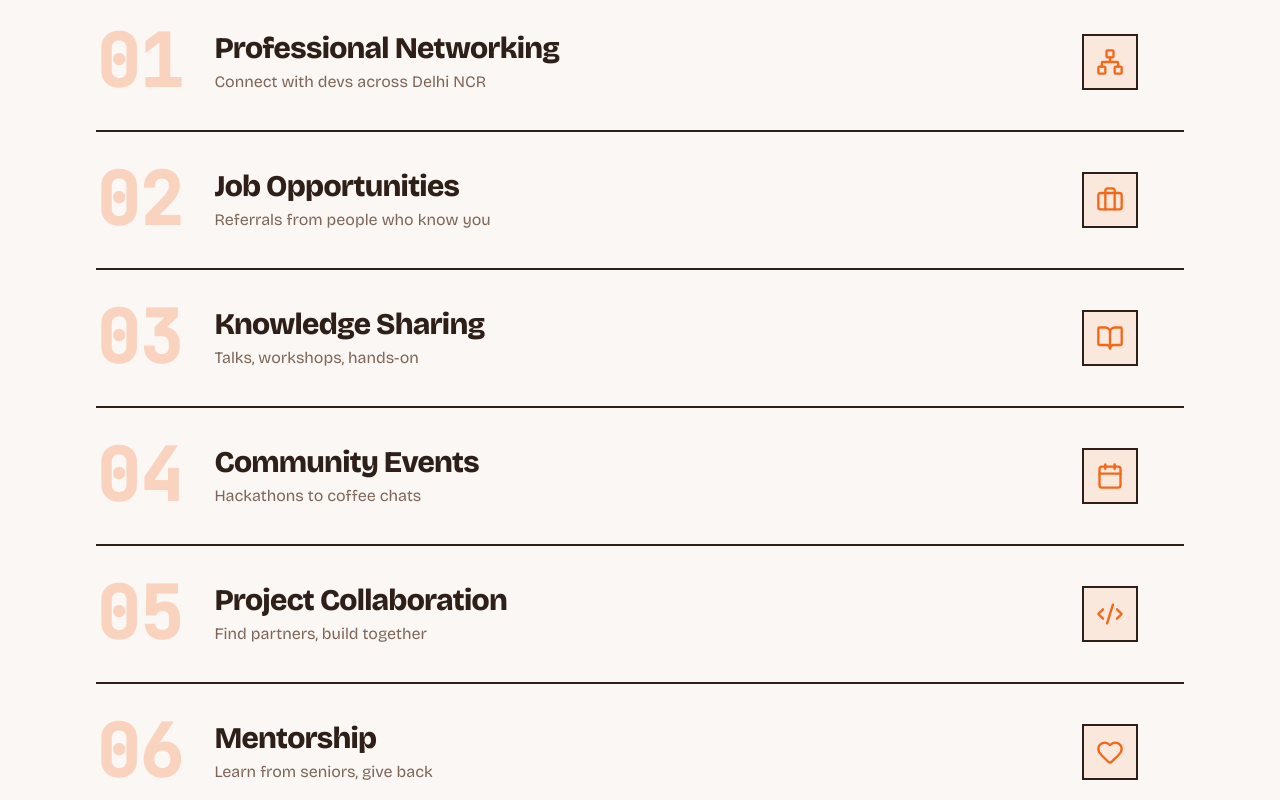
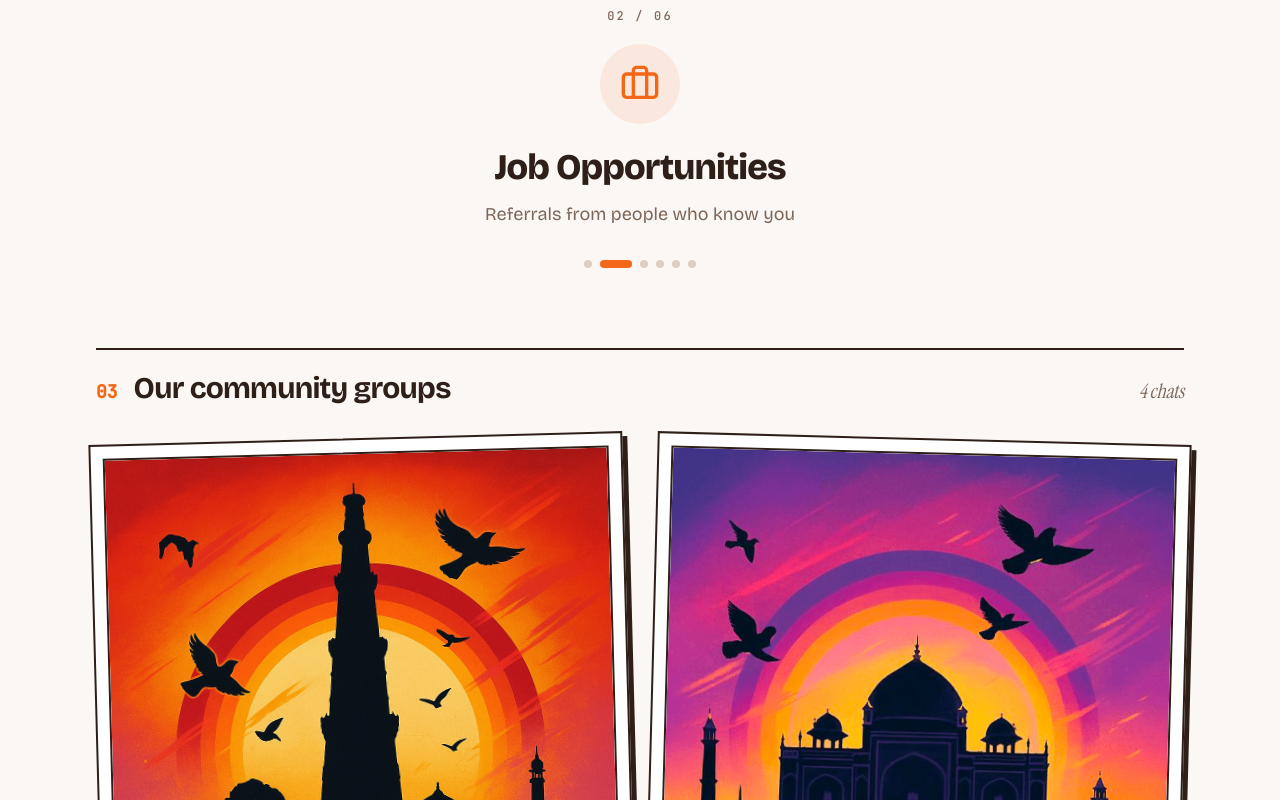
Before and after one commit to gagangulyani/delhi-devs-rebooted, a Next.js app: page / in a window 1280 px wide. Shown: the part 1480-2280 px from the top of the page. Built offline with nearby package versions, Linux system fonts and the light colour scheme.

Commit message:
feat: auto-rotating "What you get" (no cards, single space)
- One centered display cycles through the 6 features automatically
- Animated content swap (fade + rise) on each change, no user input
- Soft icon + title + description + progress dots

```diff
--- a/app/globals.css
+++ b/app/globals.css
@@ -377,6 +377,22 @@ All colors MUST be HSL.
   animation: stamp 0.55s cubic-bezier(0.22, 1, 0.36, 1) both;
 }
 
+/* Animated content swap (feature rotator) */
+@keyframes feature-in {
+  from {
+    opacity: 0;
+    transform: translateY(14px) scale(0.98);
+  }
+  to {
+    opacity: 1;
+    transform: none;
+  }
+}
+
+.feature-anim {
+  animation: feature-in 0.5s cubic-bezier(0.22, 1, 0.36, 1) both;
+}
+
 /* Sliding underline for links */
 .link-slide {
   position: relative;
--- a/app/page.tsx
+++ b/app/page.tsx
@@ -2,11 +2,6 @@ import Link from "next/link";
 import type { Metadata } from "next";
 import {
   Code2,
-  Heart,
-  Network,
-  Briefcase,
-  BookOpen,
-  Calendar,
   Zap,
   Coffee,
   PartyPopper,
@@ -17,6 +12,7 @@ import { WHATSAPP_INVITE_LINK } from "@/constants/links";
 import { Reveal } from "@/components/editorial/Reveal";
 import { SectionHead, PrintPhoto, Marquee, IconCard, GroupTile } from "@/components/editorial/Poster";
 import { Magnetic, FloatingShapes } from "@/components/editorial/motion";
+import { FeatureRotator } from "@/components/editorial/FeatureRotator";
 
 export const metadata: Metadata = {
   title: "Delhi Devs Rebooted | Connecting Passionate Developers in Delhi NCR",
@@ -34,12 +30,12 @@ const groups = [
 ];
 
 const features = [
-  { icon: Network, title: "Professional Networking", desc: "Connect with devs across Delhi NCR" },
-  { icon: Briefcase, title: "Job Opportunities", desc: "Referrals from people who know you" },
-  { icon: BookOpen, title: "Knowledge Sharing", desc: "Talks, workshops, hands-on" },
-  { icon: Calendar, title: "Community Events", desc: "Hackathons to coffee chats" },
-  { icon: Code2, title: "Project Collaboration", desc: "Find partners, build together" },
-  { icon: Heart, title: "Mentorship", desc: "Learn from seniors, give back" },
+  { icon: "network", title: "Professional Networking", desc: "Connect with devs across Delhi NCR" },
+  { icon: "briefcase", title: "Job Opportunities", desc: "Referrals from people who know you" },
+  { icon: "book", title: "Knowledge Sharing", desc: "Talks, workshops, hands-on" },
+  { icon: "calendar", title: "Community Events", desc: "Hackathons to coffee chats" },
+  { icon: "code", title: "Project Collaboration", desc: "Find partners, build together" },
+  { icon: "heart", title: "Mentorship", desc: "Learn from seniors, give back" },
 ];
 
 const joinFeatures = [
@@ -155,40 +151,11 @@ export default function HomePage() {
             <SectionHead index="02" label="What you get" note={`${features.length} ways`} />
           </div>
         </Reveal>
-        <div className="mx-auto mt-8 w-full max-w-6xl border-t-2 border-foreground px-5 sm:px-8">
-          {features.map((feature, i) => (
-            <Reveal key={feature.title} delay={i * 60}>
-              <article className="group flex items-center gap-5 border-b-2 border-foreground py-6 transition-colors duration-300 hover:bg-foreground sm:gap-8 sm:py-8">
-                <span
-                  aria-hidden="true"
-                  className="font-mono text-4xl font-bold tabular-nums text-primary/25 transition-all duration-300 group-hover:scale-110 group-hover:text-primary sm:text-7xl"
-                >
-                  {String(i + 1).padStart(2, "0")}
-                </span>
-
-                <div className="min-w-0 flex-1">
-                  <h3 className="text-2xl font-extrabold tracking-tight text-foreground transition-colors duration-300 group-hover:text-background sm:text-3xl">
-                    {feature.title}
-                  </h3>
-                  <p className="mt-1 text-sm leading-6 text-muted-foreground transition-colors duration-300 group-hover:text-background/70 sm:text-base">
-                    {feature.desc}
-                  </p>
-                </div>
-
-                <div className="hidden h-14 w-14 shrink-0 items-center justify-center border-2 border-foreground bg-primary/10 transition-colors duration-300 group-hover:border-background group-hover:bg-primary sm:flex">
-                  <feature.icon className="h-7 w-7 text-primary transition-colors duration-300 group-hover:text-primary-foreground" />
-                </div>
-
-                <span
-                  aria-hidden="true"
-                  className="hidden font-mono text-2xl text-primary opacity-0 transition-all duration-300 group-hover:translate-x-1 group-hover:opacity-100 sm:block"
-                >
-                  →
-                </span>
-              </article>
-            </Reveal>
-          ))}
-        </div>
+        <Reveal>
+          <div className="mx-auto mt-12 w-full max-w-6xl px-5 sm:px-8">
+            <FeatureRotator features={features} />
+          </div>
+        </Reveal>
       </section>
 
       {/* ---- GROUPS ---- */}
--- /dev/null
+++ b/components/editorial/FeatureRotator.tsx
@@ -0,0 +1,92 @@
+"use client";
+
+import { useEffect, useState } from "react";
+import {
+  Network,
+  Briefcase,
+  BookOpen,
+  Calendar,
+  Code2,
+  Heart,
+  type LucideIcon,
+} from "lucide-react";
+import { cn } from "@/lib/utils";
+
+const ICON_MAP: Record<string, LucideIcon> = {
+  network: Network,
+  briefcase: Briefcase,
+  book: BookOpen,
+  calendar: Calendar,
+  code: Code2,
+  heart: Heart,
+};
+
+export interface Feature {
+  icon: string;
+  title: string;
+  desc: string;
+}
+
+const INTERVAL = 3200;
+
+export function FeatureRotator({
+  features,
+  className,
+}: {
+  features: Feature[];
+  className?: string;
+}) {
+  const [index, setIndex] = useState(0);
+  const [paused, setPaused] = useState(false);
+
+  useEffect(() => {
+    if (paused) return;
+    const id = setInterval(() => setIndex((i) => (i + 1) % features.length), INTERVAL);
+    return () => clearInterval(id);
+  }, [paused, features.length]);
+
+  const feature = features[index];
+  const Icon = ICON_MAP[feature.icon] ?? Network;
+
+  return (
+    <div
+      className={cn("flex flex-col items-center text-center", className)}
+      onMouseEnter={() => setPaused(true)}
+      onMouseLeave={() => setPaused(false)}
+    >
+      <div key={index} className="feature-anim flex flex-col items-center">
+        <span className="font-mono text-xs font-medium uppercase tracking-[0.18em] text-muted-foreground">
+          0{index + 1} / 0{features.length}
+        </span>
+
+        <div className="mt-5 flex h-16 w-16 items-center justify-center rounded-full bg-primary/10 sm:h-20 sm:w-20">
+          <Icon className="h-8 w-8 text-primary sm:h-10 sm:w-10" />
+        </div>
+
+        <h3 className="mt-6 text-3xl font-extrabold tracking-tight text-foreground sm:text-4xl">
+          {feature.title}
+        </h3>
+
+        <p className="mt-3 max-w-md text-base text-muted-foreground sm:text-lg">
+          {feature.desc}
+        </p>
+      </div>
+
+      <div className="mt-8 flex items-center gap-2">
+        {features.map((_, i) => (
+          <button
+            key={i}
+            type="button"
+            onClick={() => setIndex(i)}
+            aria-label={`Show ${features[i].title}`}
+            aria-current={i === index ? "true" : undefined}
+            className={cn(
+              "h-2 rounded-full transition-all duration-300",
+              i === index ? "w-8 bg-primary" : "w-2 bg-border hover:bg-muted-foreground"
+            )}
+          />
+        ))}
+      </div>
+    </div>
+  );
+}
```
